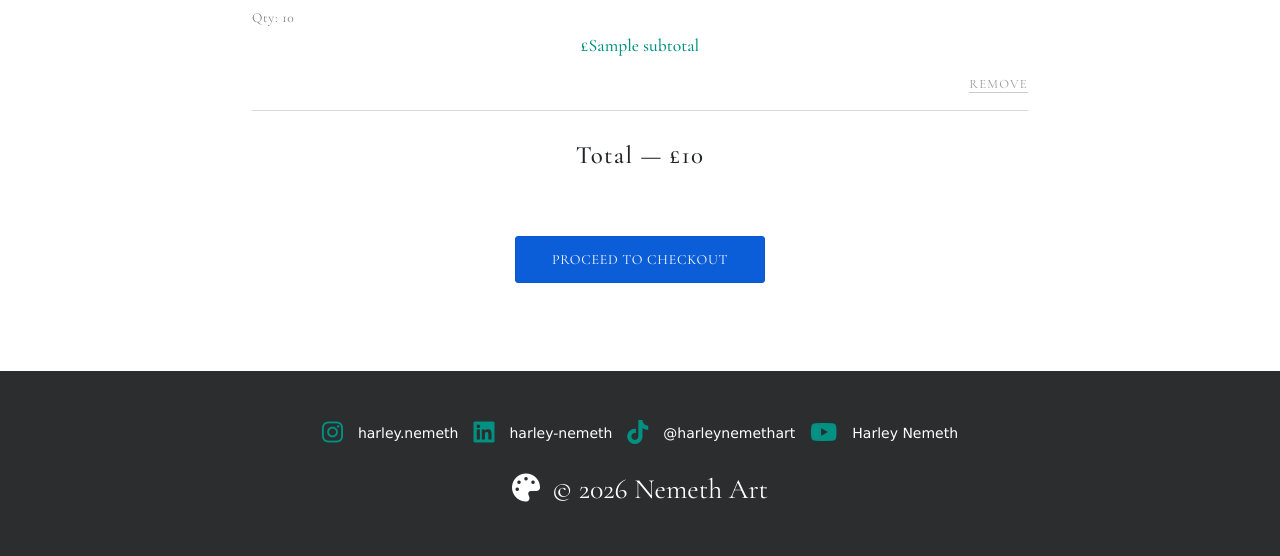
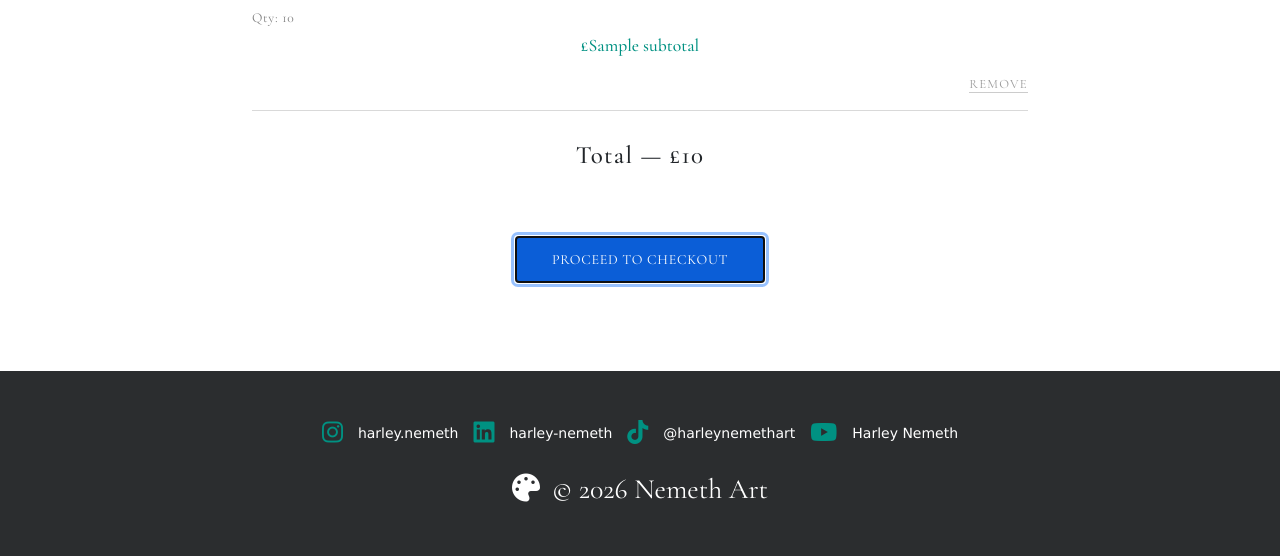
Before and after one commit to HarleyNemeth/Harley-Nemeth-Art-Gallery, a Django app: template store/templates/store/cart.html in a window 1280 px wide, with the restyled element focused. Shown: the part 476-1032 px from the top of the page. Run offline with Django 5.2, Linux system fonts and the light colour scheme; the template is opened without the code that fills it: most values are stand-ins (such as "Sample title", 1, 10 or a date in 2020); grey boxes marked "Sample" are stand-in pictures; some libraries are stand-ins or nearby versions.

Commit message:
minor import and styling fixes

```diff
--- a/static/css/main.css
+++ b/static/css/main.css
@@ -584,8 +584,8 @@ css.cart-item {
     margin-top: 1rem;
 }
 
-.btn-primary:focus,
-.btn-primary:focus-visible {
+a.btn-primary:focus,
+a.btn-primary:focus-visible {
     outline: none;
     box-shadow: none;
 }
--- a/store/views.py
+++ b/store/views.py
@@ -1,6 +1,7 @@
 from django.shortcuts import render, get_object_or_404, redirect
 from .models import Artwork, AboutSection
 from django.http import JsonResponse
+from django.db import transaction
 
 def index(request):
     featured = Artwork.objects.filter(featured=True).first()
```
